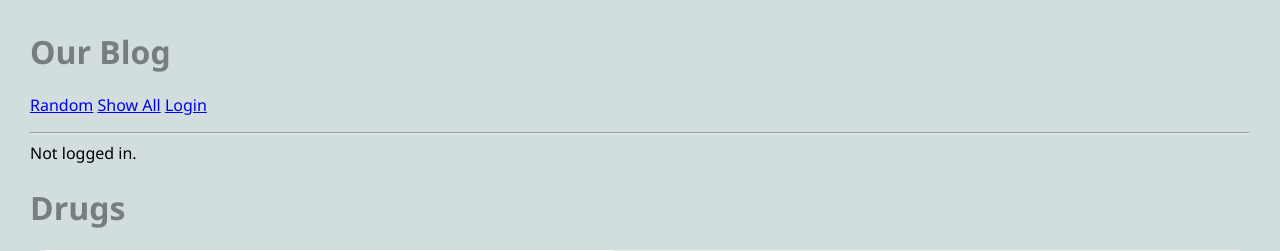
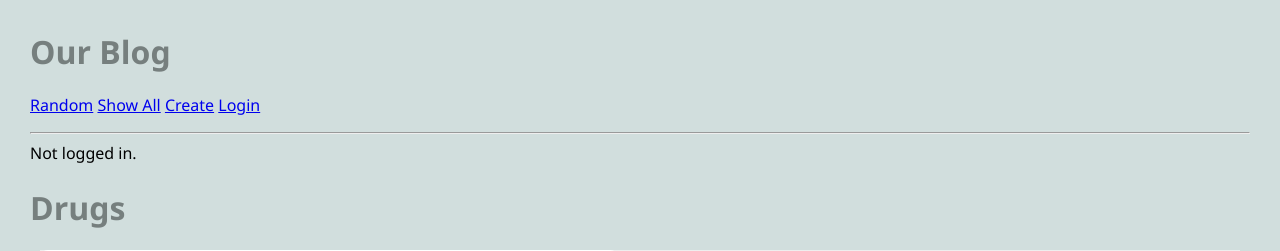
Before and after one commit to azs-bu/cs412-examples, a Django app: page /blog/ in a window 1280 px wide. Shown: the top 251 px of the page. Run offline with Django 4.2, Linux system fonts and the light colour scheme; data comes from the database, SQL or seed files in the repository; both versions use the stored data as it was after the commit.

Commit message:
Revision to example tempalte.

```diff
--- a/blog/templates/blog/base.html
+++ b/blog/templates/blog/base.html
@@ -15,9 +15,9 @@
                     <!-- URLs for users who are not logged in -->
                     <li><a href="{% url 'random' %}">Random</a></li>
                     <li><a href="{% url 'show_all' %}">Show All</a></li>
+                    <li><a href="{% url 'create_article' %}">Create</a></li>
                     <!-- URLs for logged in users only -->
                     {% if request.user.is_authenticated %}
-                    <li><a href="{% url 'create_article' %}">Create</a></li>
                     <li><a href="{% url 'logout' %}">Logout</a></li>
                     {% else %}
                     <!-- URLs for users who are not logged in -->
```
Also changed, not shown: db.sqlite3.
